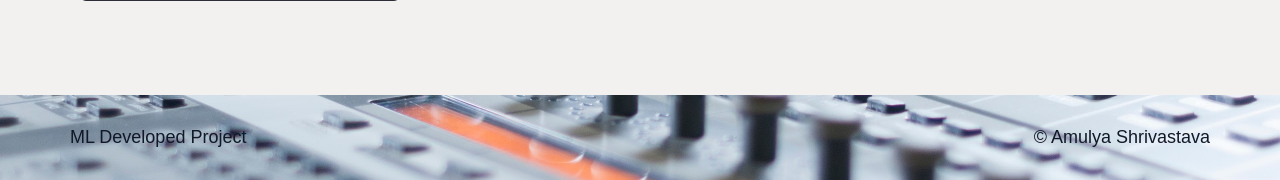
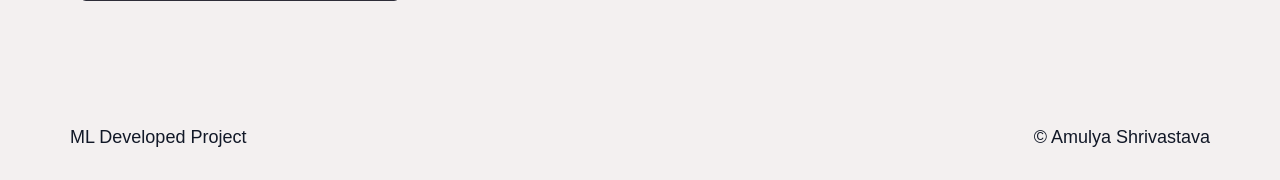
Before and after one commit to Always-Amulya7/HandWritten-Digit-Recognition-ML, a Flask app: page / in a window 1280 px wide. Shown: the part 620-800 px from the top of the page. Run offline with Flask 3, Linux system fonts and the light colour scheme.

```diff
--- a/Templates/index.html
+++ b/Templates/index.html
@@ -167,7 +167,7 @@ Creates a simple and interactive user experience.
         .footer {
             width: 100%;
             height: 85px;
-            background: url('/Static/Footer.jpg');
+            /*background: url('/Static/Footer.jpg');*/
             background-size: cover;
             background-position: center;
             display: flex;
```
